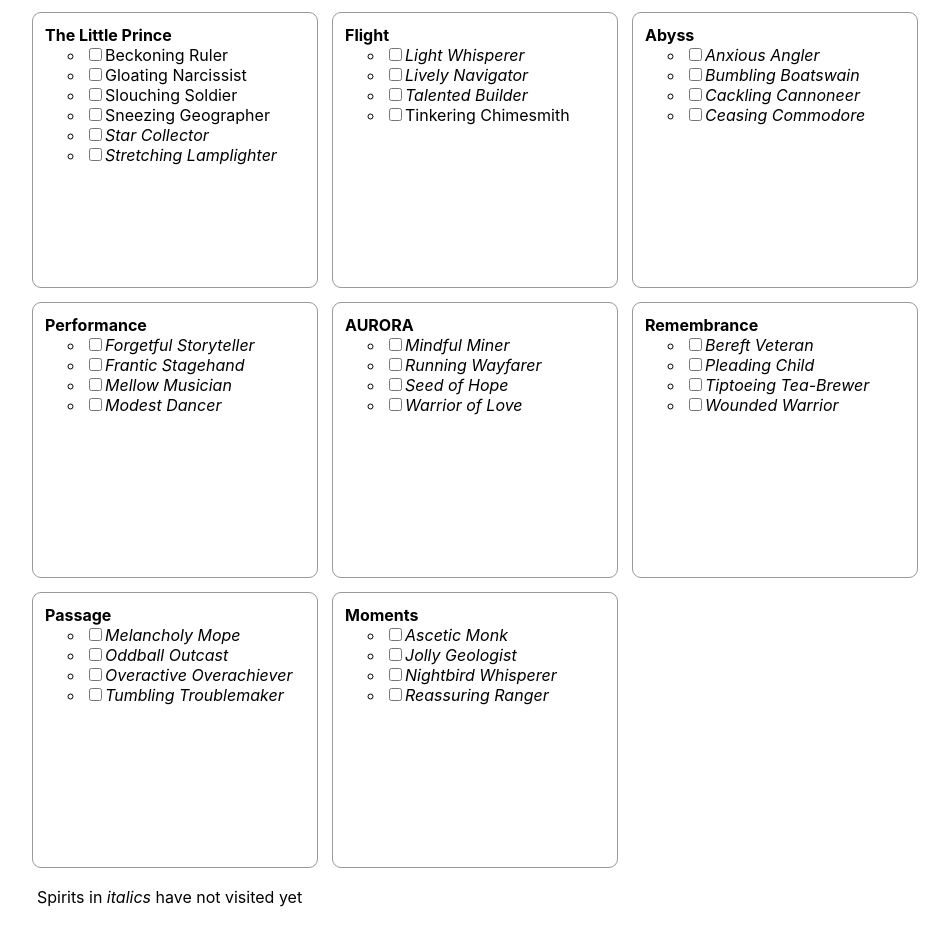
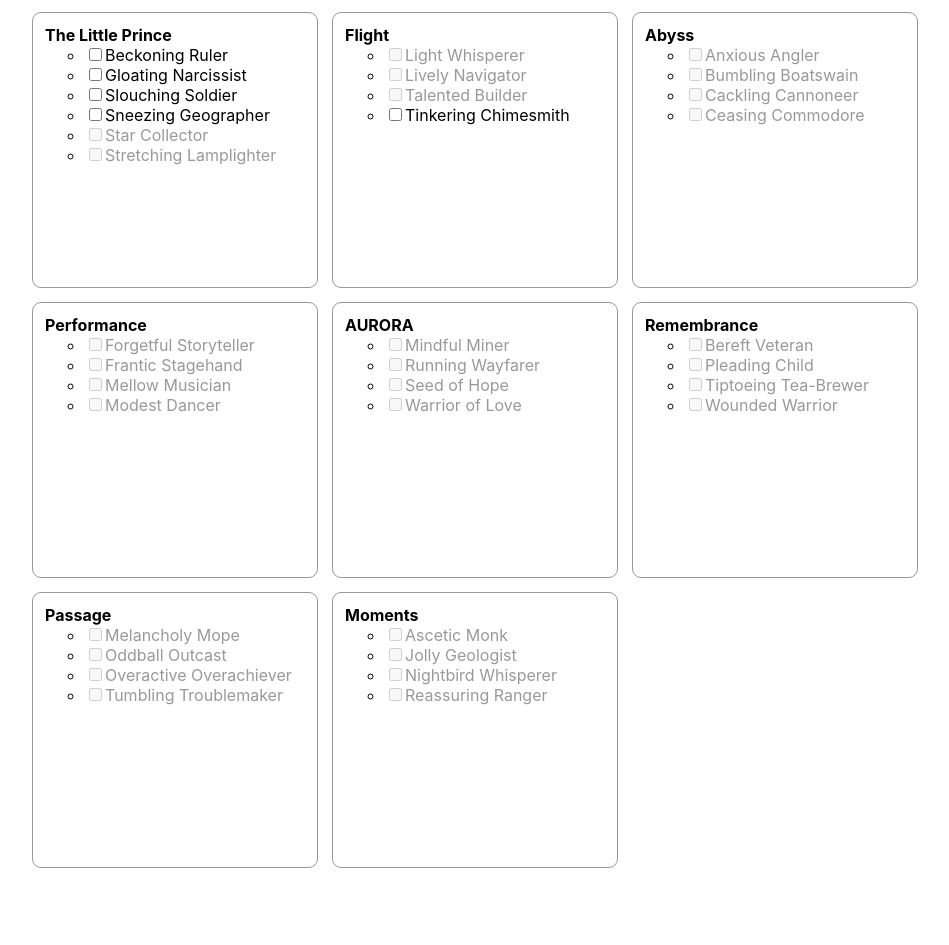
Before and after one commit to cmstead/sky-seasonal-spirits, a React (Create React App) app: page / in a window 1280 px wide. Shown: the part 1125-2070 px from the top of the page, without its empty margins (175-1124 px from the left). After the commit the page ends 2000 px from the top, so only its background shows below. Built offline with nearby package versions, Linux system fonts and the light colour scheme.

Commit message:
Disabled all spirits which have not visited yet

```diff
--- a/src/App.css
+++ b/src/App.css
@@ -65,7 +65,7 @@
 }
 
 .App body li>label.not-visited {
-  font-style: italic;
+  color: #999;
 }
 
 #ts-count {
--- a/src/components/SeasonList/index.js
+++ b/src/components/SeasonList/index.js
@@ -72,7 +72,6 @@ export default function SeasonList () {
           </li>
         ))}
       </ol>
-      <div class="notice">Spirits in <em>italics</em> have not visited yet</div>
       {/* <MarkdownList spiritList={spirits}></MarkdownList> */}
     </div>
   )
--- a/src/components/SpiritList/index.js
+++ b/src/components/SpiritList/index.js
@@ -10,6 +10,7 @@ export default function SpiritList ({ seasonName, spirits, update }) {
             id={spiritName}
             name={spiritName}
             checked={spirits[spiritName]}
+            disabled={!seasonData[seasonName][spiritName].visited}
             onClick={() => update(spiritName, spirits[spiritName])}
           ></input>
           <label
```
